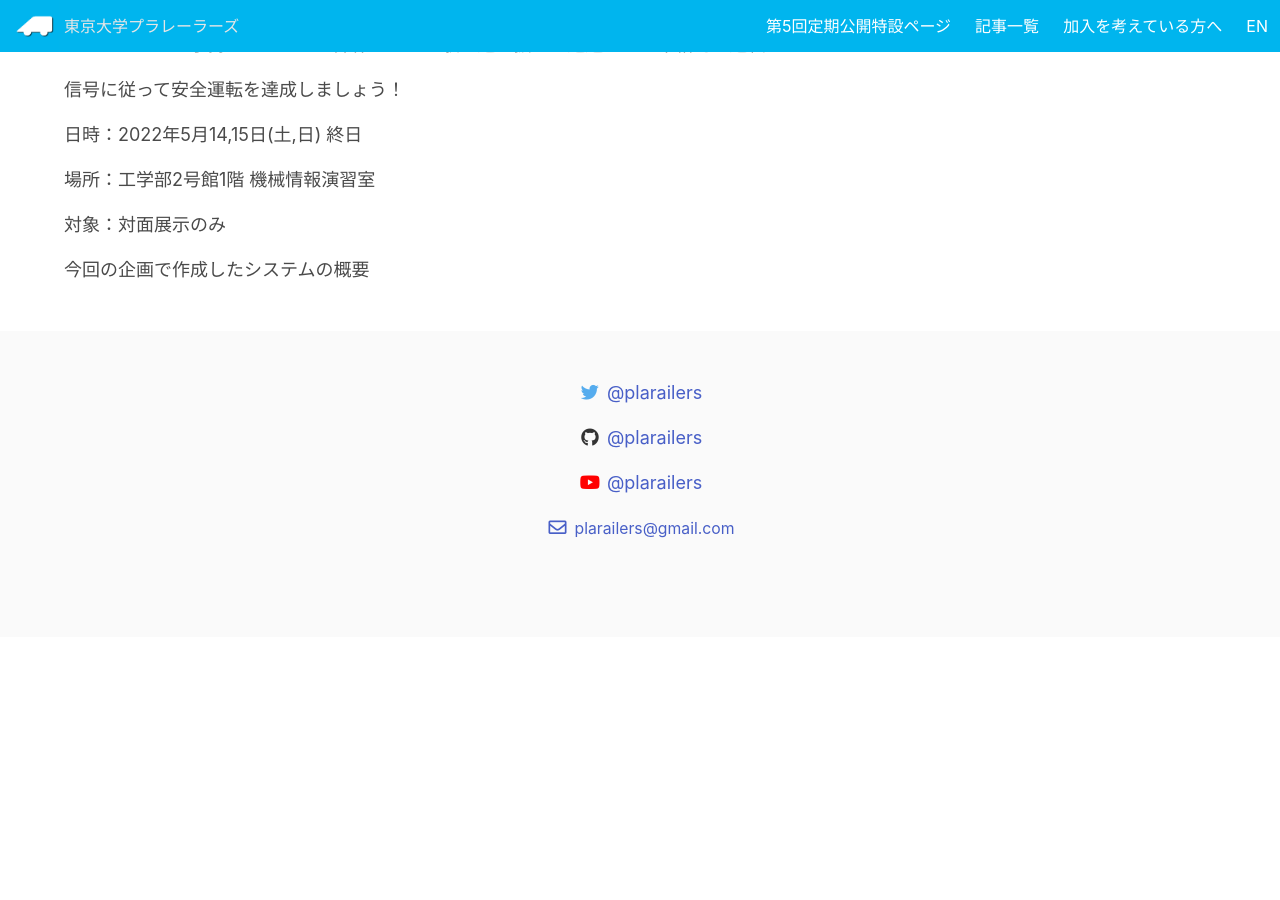
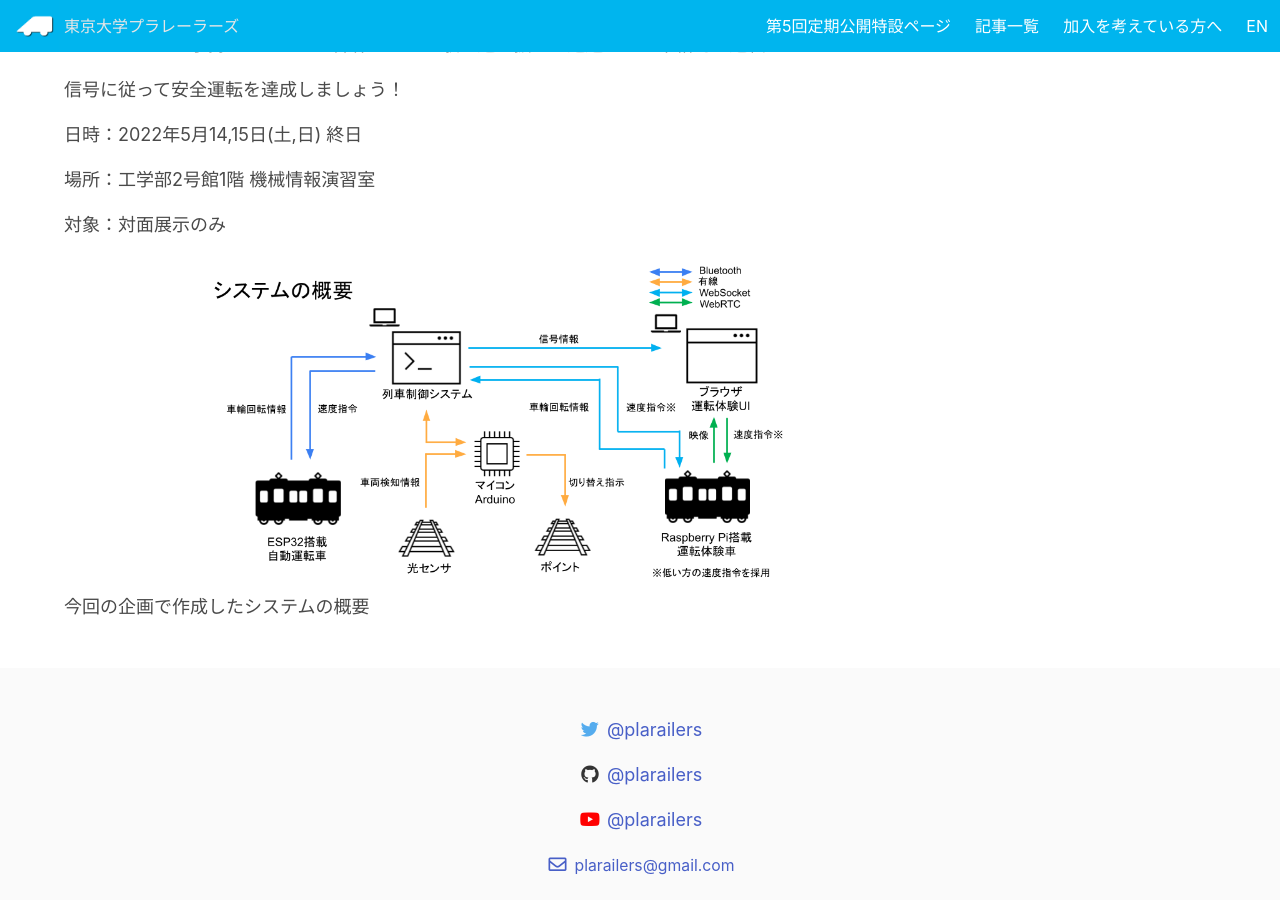
Before and after one commit to plarailers/plarailers.github.io, a Jekyll site: the page built from _posts/2022-05-14-00.md, in a window 1280 px wide and 900 px high, scrolled down 440 px. Built offline with Jekyll 4.4.1, drawn with Linux system fonts in a browser that asks for light colours; nearby versions of some CDN libraries; comment, search, counter and statistics services are not loaded; before the commit the page ends 1077 px from its top, so only the background shows below that.

Commit message:
Update post
画像のパスを修正

```diff
--- a/_posts/2022-05-14-00.md
+++ b/_posts/2022-05-14-00.md
@@ -3,7 +3,7 @@ layout: post
 title: 第6回プラレーラーズ定期公開 運転体験&自動運転
 tags: イベント
 author:
-image: img/gogatsusai2022_abstract.png
+image: https://github.com/plarailers/plarailers.github.io/blob/master/_posts/img/gogatsusai2022_abstract.png
 ---
 
 # 第95回五月祭に参加します。
@@ -20,5 +20,5 @@ image: img/gogatsusai2022_abstract.png
 
 対象：対面展示のみ
 
-![](img/gogatsusai2022_abstract.png)
+![](https://github.com/plarailers/plarailers.github.io/blob/master/_posts/img/gogatsusai2022_abstract.png)
 今回の企画で作成したシステムの概要
```
